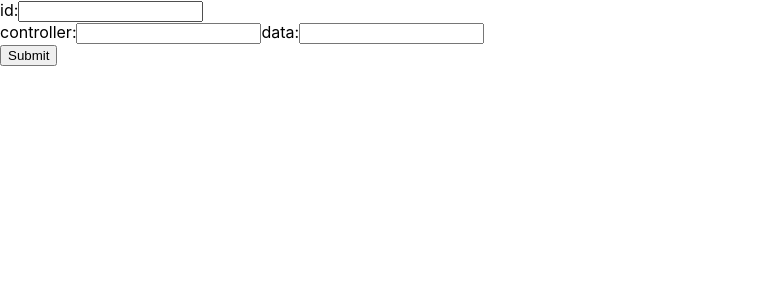
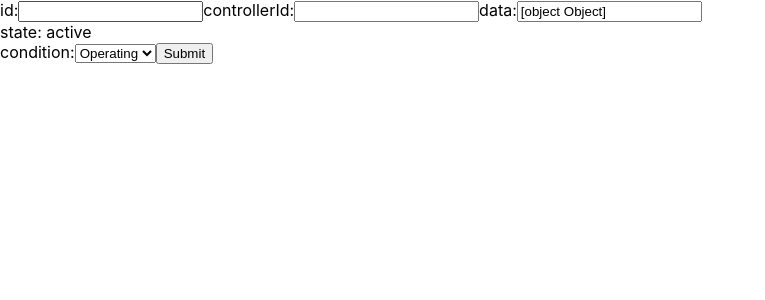
Before and after one commit to RhinocerosBomb/hyperledger-iot-registry, a React (Create React App) app in the folder application/client/: page / in a window 1280 px wide. Shown: the top 300 px of the page, without its empty margins (0-765 px from the left). Built offline with nearby package versions, Linux system fonts and the light colour scheme.

Commit message:
fix form

```diff
--- a/application/client/src/App.js
+++ b/application/client/src/App.js
@@ -15,13 +15,21 @@ function App() {
 
 
   const [id, setId] = useState('');
-  const [controller, setController] = useState('');
-  const [data, setData] = useState('');
+  const [controllerId, setControllerId] = useState('');
+  const [data, setData] = useState({});
+
+  const [active, setActive] = useState(true);
+
+  const [condition, setCondition] = useState();
+  const [time, setTime] = useState('');
 
   const printValues = e => {
     e.preventDefault();
-    console.log(id,controller,data);
+    console.log(id,controllerId,data,active,condition);
+
+
   };
+
 
   return (
 
@@ -39,26 +47,43 @@ function App() {
           type="text"
         />
       </label>
-      <br />
+
       <label>
-      controller:
+      controllerId:
         <input
-          value={controller}
-          onChange={event => setController(event.target.value)}
-          name="controller"
+          value={controllerId}
+          onChange={event => setControllerId(event.target.value)}
+          name="controllerId"
           type="text"
         />
       </label>
+
       <label>
       data:
         <input
           value={data}
-          onChange={event => setData(event.target.value)}
+          onChange={event => setCondition(event.target.value)}
           name="data"
           type="text"
         />
       </label>
-      <br />
+
+      <div className={active ? 'active' : 'deActive'}>
+      state: {active ? 'active' : 'deactive'}
+      </div>
+
+      <label>
+        condition:
+        <select value={condition}
+        onChange={event => setData(event.target.value)}
+      >
+          <option value="grapefruit">Operating</option>
+          <option value="lime">Dead</option>
+        </select>
+      </label>
+
+
+
       <button>Submit</button>
     </form>
 
```
